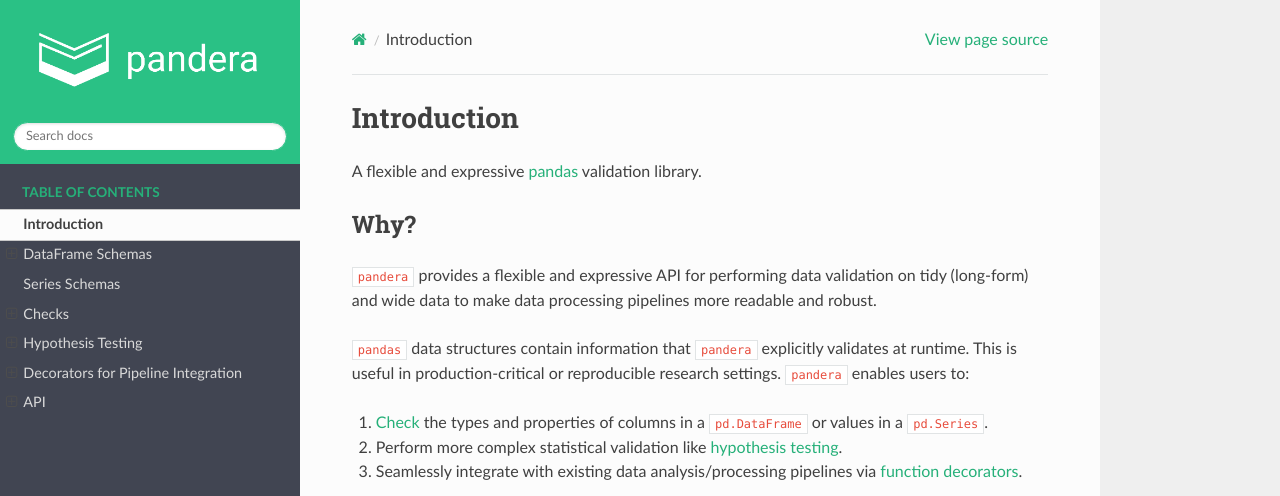
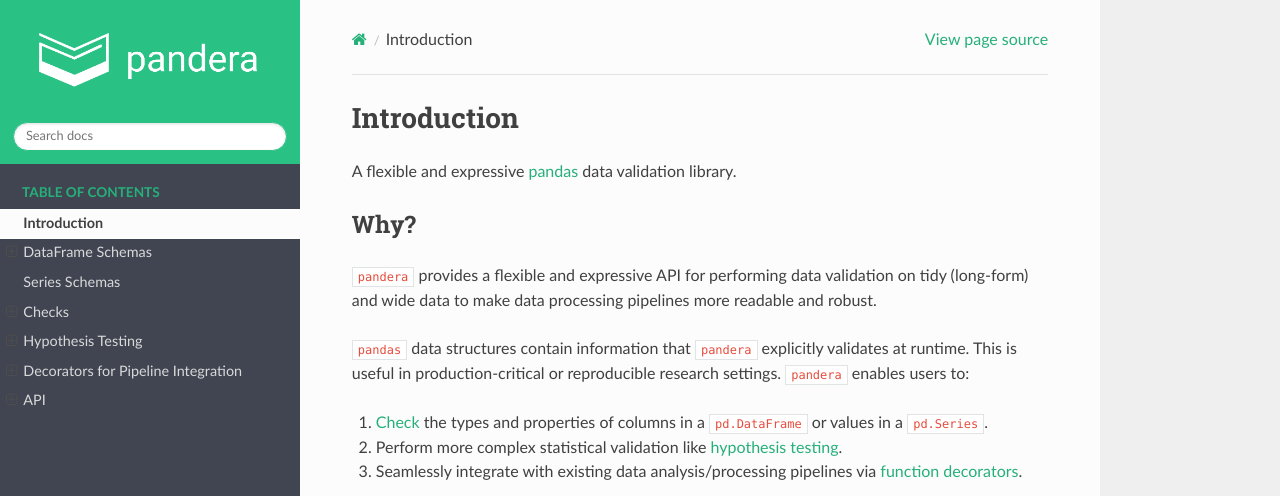
Before and after one commit to unionai-oss/pandera, a Sphinx documentation site: the page built from docs/source/index.rst, in a window 1280 px wide. Shown: the top 496 px of the page. Built offline with Sphinx 7.4.7 and the Read the Docs theme 2.0.0, drawn with Linux system fonts in a browser that asks for light colours.

Commit message:
minor corrections to typing

```diff
--- a/docs/source/_static/default.css
+++ b/docs/source/_static/default.css
@@ -8,6 +8,11 @@
 
 .wy-nav-top {
   background-color: #2ac185;
+}
+
+.wy-menu-vertical li.toctree-l1.current>a {
+  border-bottom: none;
+  border-top: none;
 }
 
 .wy-nav-side {
--- a/docs/source/checks.rst
+++ b/docs/source/checks.rst
@@ -105,7 +105,7 @@
 
 Specifying ``groupby`` as a column name, list of column names, or
 callable changes the expected signature of the :class:`~pandera.checks.Check` function
-argument to ``dict[Any|tuple[Any], Series] -> bool|Series[bool]`` where
+argument to ``Dict[Union[Any, Tuple[Any]], pd.Series] -> Union[bool, pd.Series]`` where
 the dict keys are the discrete keys in the ``groupby`` columns.
 
 .. testcode:: column_check_groups
--- a/docs/source/index.rst
+++ b/docs/source/index.rst
@@ -3,7 +3,8 @@
 Introduction
 ============
 
-A flexible and expressive `pandas <http://pandas.pydata.org>`_ validation library.
+A flexible and expressive `pandas <http://pandas.pydata.org>`_ data validation
+library.
 
 
 Why?
```
